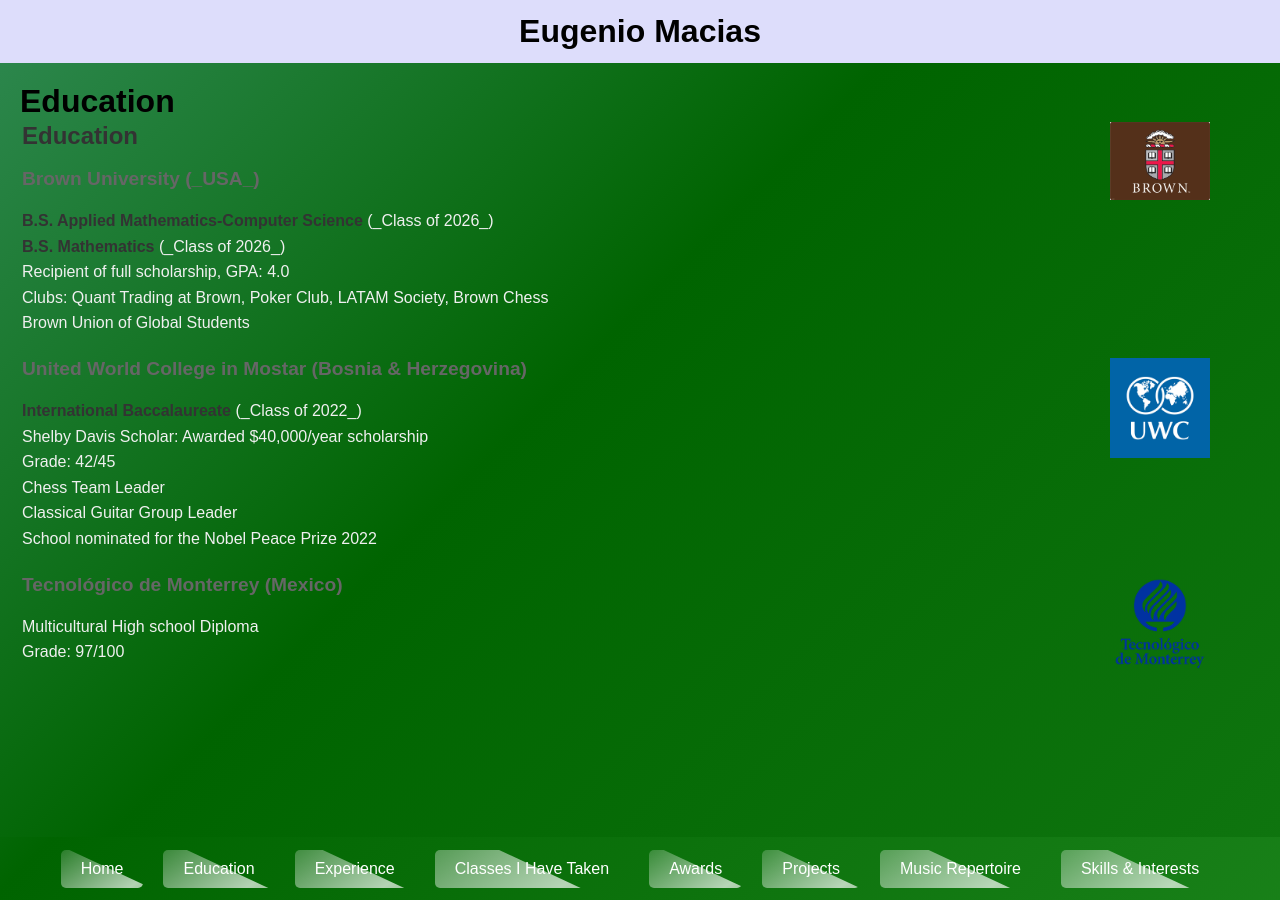
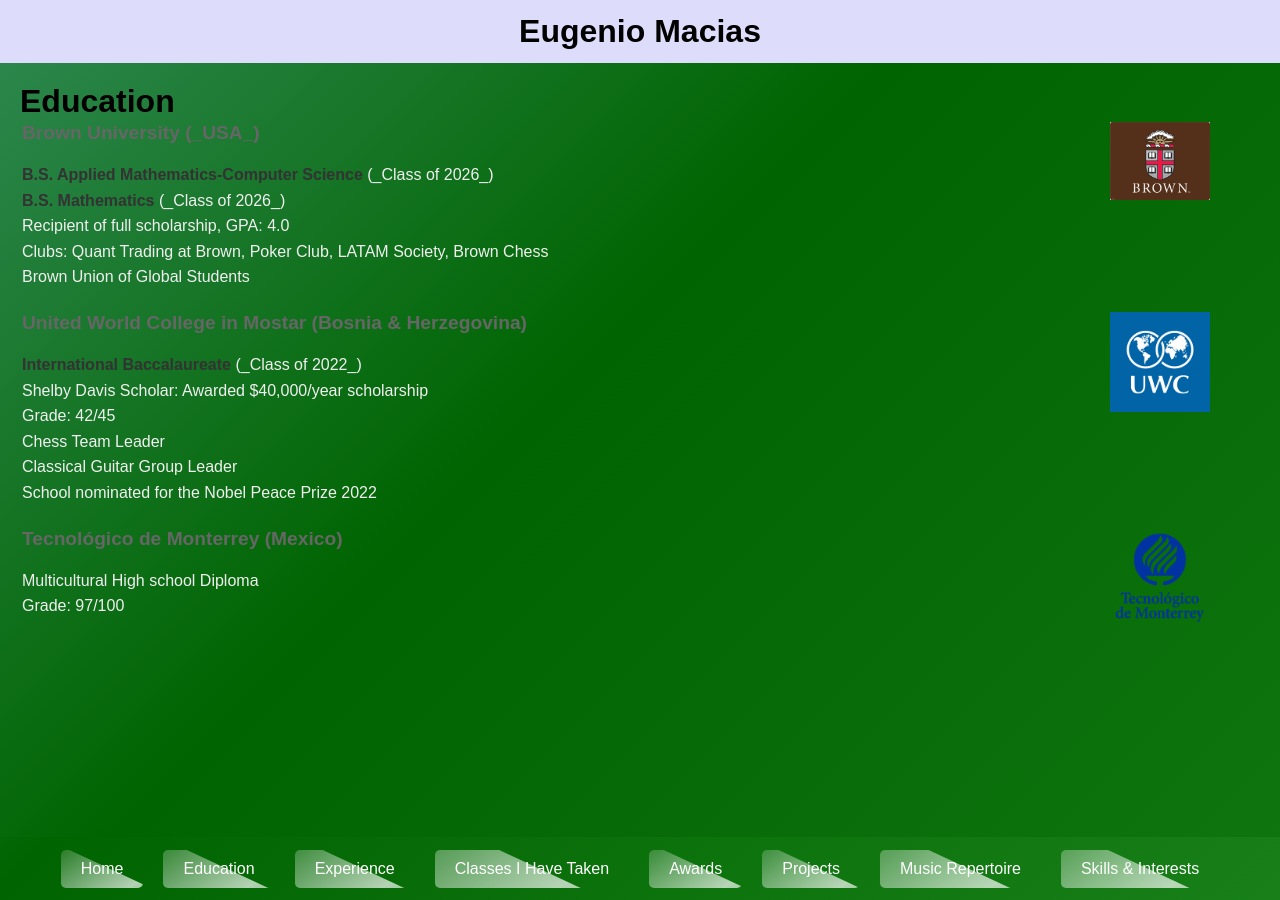
Before and after one commit to xXElGenio0203Xx/eugenio-macias.github.io, a Jekyll site: the page built from education.md, in a window 1280 px wide. Built offline with Jekyll 4.4.1, drawn with Linux system fonts in a browser that asks for light colours; some web fonts are replaced.

Commit message:
Update education.md

```diff
--- a/education.md
+++ b/education.md
@@ -8,8 +8,6 @@ title: Education
 <table style="width:100%;">
   <tr>
     <td style="vertical-align:top;">
-
-      <h2>Education</h2><br>
 
       <h3 style="font-weight: bold;">Brown University (_USA_)</h3><br>
       <p><strong>B.S. Applied Mathematics-Computer Science</strong> (_Class of 2026_)<br>
```
